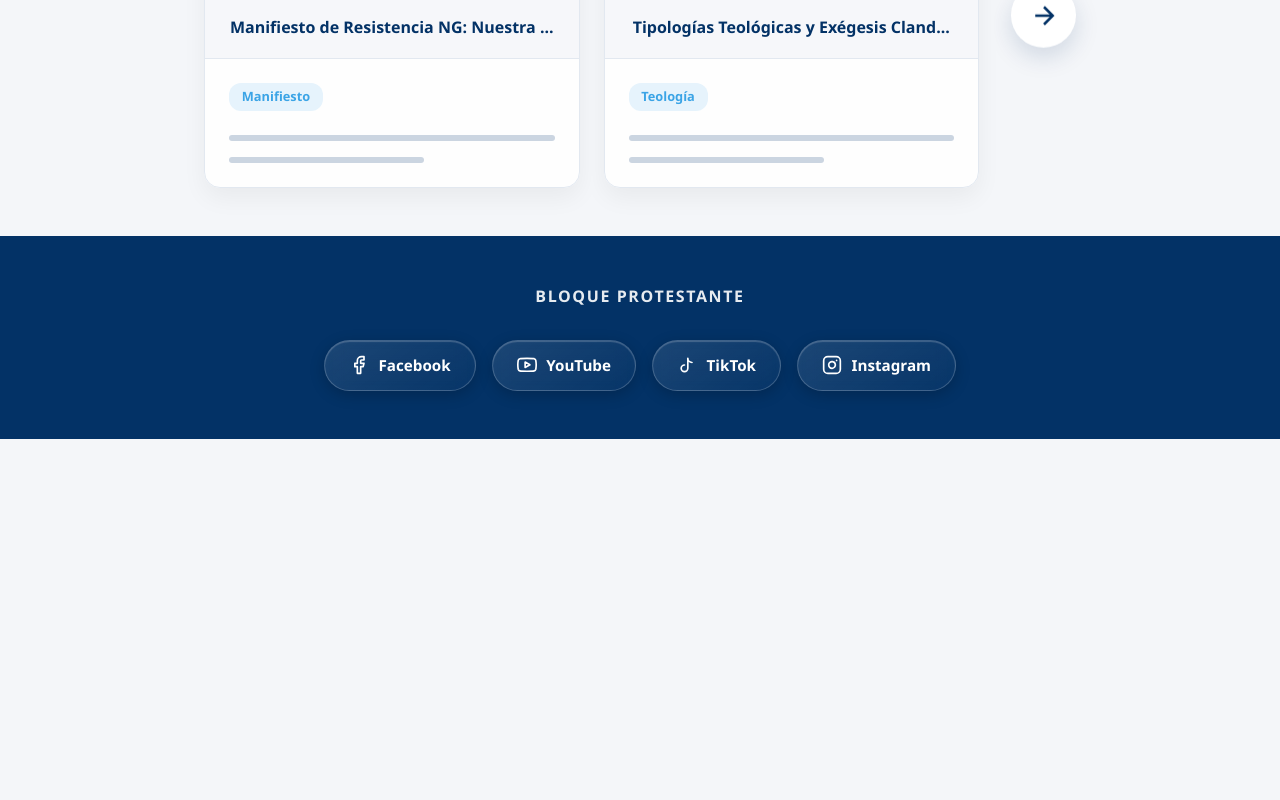
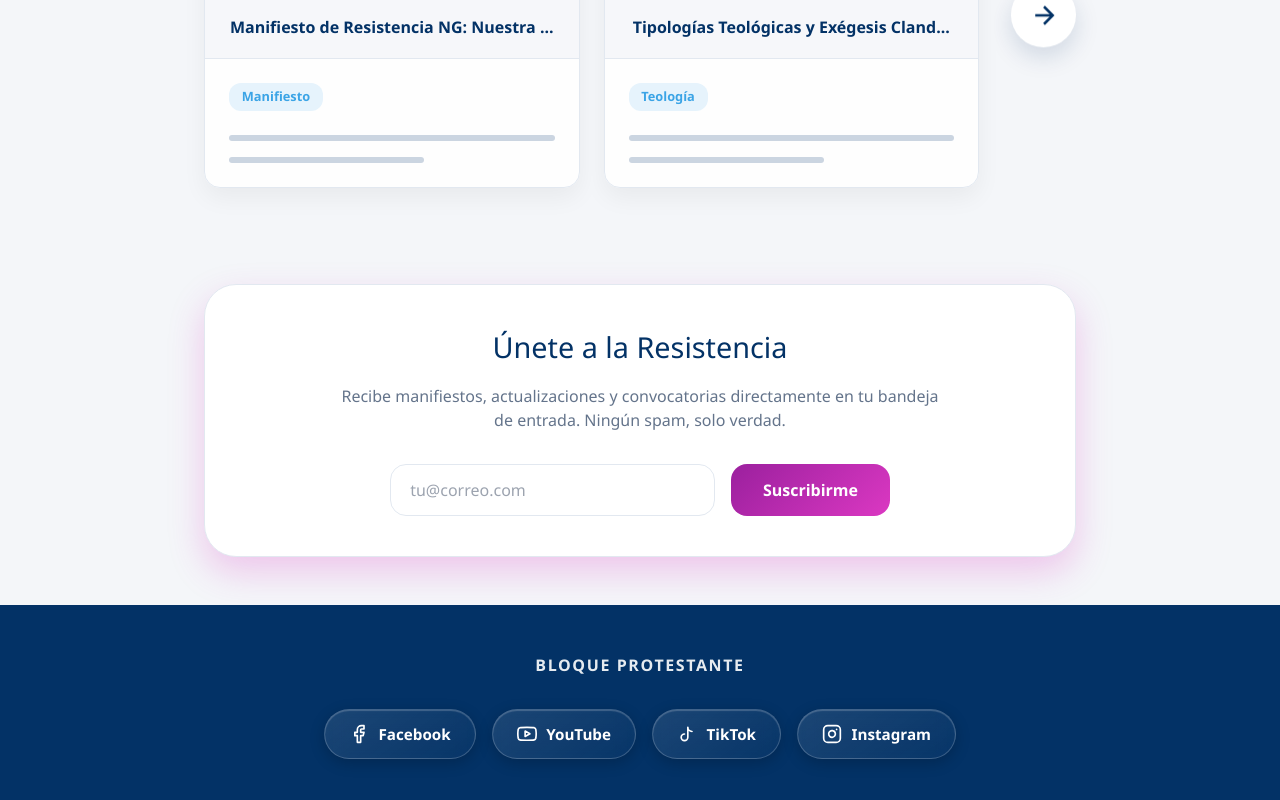
Before and after one commit to frankitoromas-tech/Bonten, a Next.js app: page / in a window 1280 px wide. Shown: the part 810-1610 px from the top of the page. Before the commit the page ends 1249 px from the top, so only its background shows below. Built offline with nearby package versions, Linux system fonts and the light colour scheme.

Commit message:
Feat: Sistema de captación de leads Next/Image y Ruta de Manifiestos

```diff
--- /dev/null
+++ b/src/app/manifiestos/page.jsx
@@ -0,0 +1,36 @@
+import React from 'react';
+import Link from 'next/link';
+
+export const metadata = {
+    title: 'BONTEN | Manifiestos',
+    description: 'Nuestra doctrina, nuestros principios y nuestra resistencia documentada.'
+};
+
+export default function ManifiestosPage() {
+    return (
+        <section className="layout-container" style={{ minHeight: '80vh', paddingTop: '4rem' }}>
+            <h1 className="section-title" style={{ color: 'var(--title-color)', marginBottom: '1rem' }}>Manifiestos y Doctrina</h1>
+            <p style={{ color: 'var(--text-muted)', marginBottom: '3rem', textAlign: 'center', maxWidth: '700px', margin: '0 auto 3rem' }}>
+                Aquí se documenta el conocimiento fundamental de la resistencia.
+            </p>
+
+            <div className="cards-grid">
+                <article className="box-card" style={{ padding: '2rem' }}>
+                    <h3 style={{ fontSize: '1.4rem', marginBottom: '1rem' }}>Fundamentos del Bloque Protestante</h3>
+                    <p style={{ opacity: 0.8, marginBottom: '1.5rem', fontSize: '0.95rem' }}>
+                        Una exégesis sobre por qué la resistencia contemporánea requiere una base sólida en principios inmutables.
+                    </p>
+                    <Link href="/manifiestos/fundamentos" className="primary-btn" style={{ textDecoration: 'none', display: 'inline-block' }}>Leer Manifiesto</Link>
+                </article>
+
+                <article className="box-card" style={{ padding: '2rem', background: 'var(--surface-color)', color: 'var(--text-dark)', border: '1px solid var(--border-color)' }}>
+                    <h3 style={{ fontSize: '1.4rem', marginBottom: '1rem', color: 'var(--title-color)' }}>La Ética en la Era de la Desinformación</h3>
+                    <p style={{ color: 'var(--text-muted)', marginBottom: '1.5rem', fontSize: '0.95rem' }}>
+                        Cómo mantener el criterio de verdad cuando las estructuras mediáticas dictan lo contrario.
+                    </p>
+                    <Link href="/manifiestos/etica" className="secondary-btn" style={{ textDecoration: 'none', display: 'inline-block' }}>Leer Manifiesto</Link>
+                </article>
+            </div>
+        </section>
+    );
+}
--- a/src/app/page.jsx
+++ b/src/app/page.jsx
@@ -1,6 +1,7 @@
 import React from 'react';
 import Hero from '../components/Hero';
 import Library from '../components/Library';
+import Newsletter from '../components/Newsletter';
 
 export const metadata = {
   title: 'BONTEN | Inicio',
@@ -17,6 +18,7 @@ export default function HomePage() {
     <>
       <Hero />
       <Library />
+      <Newsletter />
     </>
   );
 }
--- a/src/components/Navbar.jsx
+++ b/src/components/Navbar.jsx
@@ -1,6 +1,7 @@
 "use client";
 import React, { useState, useEffect } from 'react';
 import Link from 'next/link';
+import Image from 'next/image';
 import { usePathname } from 'next/navigation';
 
 export default function Navbar() {
@@ -21,8 +22,6 @@ export default function Navbar() {
         localStorage.setItem('theme', newTheme);
     };
 
-    const location = { pathname };
-
     return (
         <header className="navbar">
             <div className="navbar-header">
@@ -31,7 +30,7 @@ export default function Navbar() {
                         <h1 className="logo">BONTEN</h1>
                         <span className="badge-ng">NG</span>
                     </div>
-                    <img src="/BONTEN_LOG0.jpg" alt="Logo Bonten" className="logo-img" />
+                    <Image src="/BONTEN_LOG0.jpg" alt="Logo Bonten" className="logo-img" width={55} height={55} />
                 </Link>
 
                 <div style={{ display: 'flex', alignItems: 'center' }}>
@@ -64,6 +63,7 @@ export default function Navbar() {
             <nav className={`top-nav ${menuOpen ? 'open' : ''}`}>
                 <Link href="/" className={`nav-link ${pathname === '/' ? 'active' : ''}`} onClick={() => setMenuOpen(false)}>Inicio</Link>
                 <Link href="/integrantes" className={`nav-link ${pathname === '/integrantes' ? 'active' : ''}`} onClick={() => setMenuOpen(false)}>Integrantes</Link>
+                <Link href="/manifiestos" className={`nav-link ${pathname === '/manifiestos' ? 'active' : ''}`} onClick={() => setMenuOpen(false)}>Manifiestos</Link>
                 <a href="#" className="nav-link" onClick={() => setMenuOpen(false)}>Debates</a>
             </nav>
         </header>
--- /dev/null
+++ b/src/components/Newsletter.jsx
@@ -0,0 +1,58 @@
+"use client";
+import React, { useState } from 'react';
+
+export default function Newsletter() {
+    const [email, setEmail] = useState('');
+    const [status, setStatus] = useState('idle'); // 'idle', 'loading', 'success'
+
+    const handleSubmit = (e) => {
+        e.preventDefault();
+        if (!email) return;
+
+        setStatus('loading');
+        // Simular envío a API
+        setTimeout(() => {
+            setStatus('success');
+            setEmail('');
+        }, 1500);
+    };
+
+    return (
+        <section className="newsletter-section" style={{ marginTop: '2rem' }}>
+            <article className="box-card newsletter-card" style={{ padding: '2.5rem', textAlign: 'center', background: 'var(--surface-color)', border: '1px solid var(--border-color)', color: 'var(--text-dark)' }}>
+                <h3 style={{ fontSize: '1.8rem', marginBottom: '1rem', color: 'var(--title-color)' }}>Únete a la Resistencia</h3>
+                <p style={{ color: 'var(--text-muted)', marginBottom: '1.5rem', maxWidth: '600px', margin: '0 auto 2rem' }}>
+                    Recibe manifiestos, actualizaciones y convocatorias directamente en tu bandeja de entrada. Ningún spam, solo verdad.
+                </p>
+
+                {status === 'success' ? (
+                    <div className="success-message" style={{ color: 'var(--accent-blue)', fontWeight: 'bold', padding: '1rem', background: 'rgba(59, 164, 230, 0.1)', borderRadius: 'var(--radius-md)' }}>
+                        ¡Te has unido exitosamente! Revisa tu correo pronto.
+                    </div>
+                ) : (
+                    <form onSubmit={handleSubmit} className="newsletter-form" style={{ display: 'flex', gap: '1rem', maxWidth: '500px', margin: '0 auto', flexWrap: 'wrap' }}>
+                        <input
+                            type="email"
+                            placeholder="tu@correo.com"
+                            value={email}
+                            onChange={(e) => setEmail(e.target.value)}
+                            required
+                            style={{
+                                flex: '1',
+                                padding: '0.8rem 1.2rem',
+                                borderRadius: 'var(--radius-md)',
+                                border: '1px solid var(--border-color)',
+                                outline: 'none',
+                                background: 'transparent',
+                                color: 'var(--text-dark)'
+                            }}
+                        />
+                        <button type="submit" className="primary-btn" disabled={status === 'loading'} style={{ padding: '0.8rem 2rem', borderRadius: 'var(--radius-md)', background: 'var(--gradient-hero)', color: 'white', border: 'none', cursor: 'pointer', fontWeight: 'bold' }}>
+                            {status === 'loading' ? 'Enviando...' : 'Suscribirme'}
+                        </button>
+                    </form>
+                )}
+            </article>
+        </section>
+    );
+}
--- a/src/index.css
+++ b/src/index.css
@@ -232,11 +232,17 @@ body {
     padding: 3rem;
     color: var(--text-light);
     box-shadow: var(--shadow-glow);
-    transition: all 0.5s cubic-bezier(0.4, 0, 0.2, 1);
+    transition: all 0.4s cubic-bezier(0.4, 0, 0.2, 1);
     position: relative;
     overflow: hidden;
     transform-style: preserve-3d;
     perspective: 1000px;
+    cursor: pointer;
+}
+
+.box-card:hover {
+    transform: translateY(-5px) scale(1.02);
+    box-shadow: 0 20px 40px rgba(219, 56, 194, 0.4);
 }
 
 .box-card::before {
```
